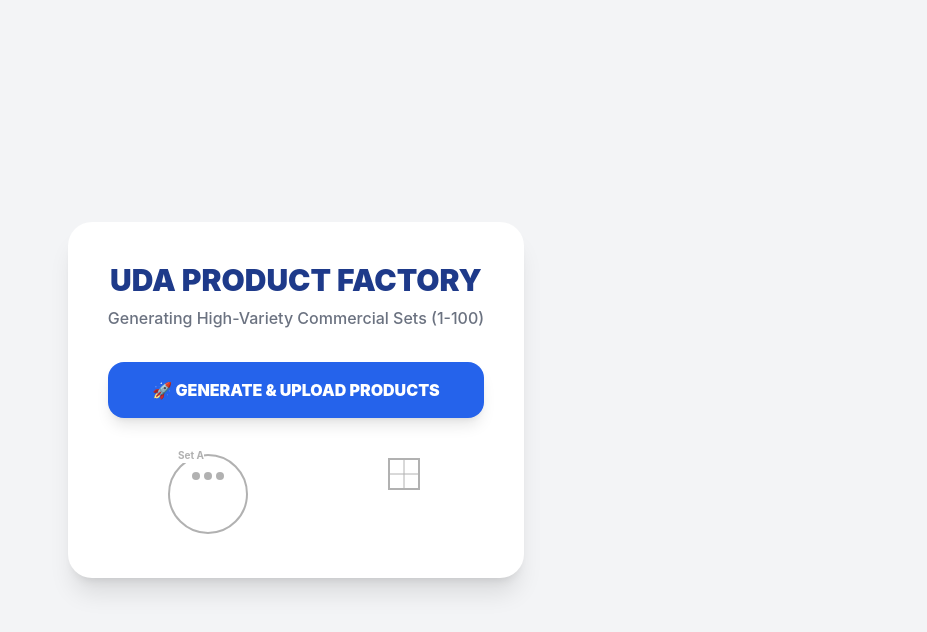
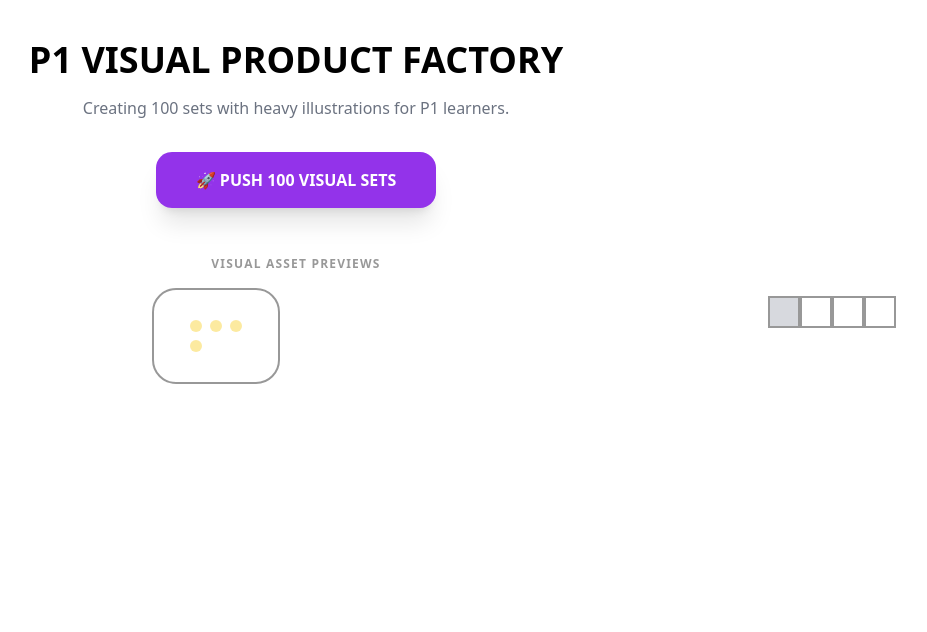
Before and after one commit to bwanking/asa, a React (Create React App) app: page / in a window 1280 px wide. Shown: the top 632 px of the page, without its empty margins (344-1271 px from the left). Built offline with nearby package versions, Linux system fonts and the light colour scheme; the HTML template or start-up script is replaced by a standard one.

Commit message:
Update App.js

```diff
--- a/src/App.js
+++ b/src/App.js
@@ -2,136 +2,111 @@ import React, { useState } from 'react';
 import { db } from './firebase';
 import { doc, setDoc } from 'firebase/firestore';
 
-
-// --- 1. DYNAMIC PREVIEW ASSETS (Satisfies Linter) ---
+// --- 1. ASSET PREVIEW (Linter Fix & Visual Test) ---
 const MathSVG = {
-  SetObjects: ({ count, name }) => (
-    <div className="flex flex-col items-center border-2 border-black p-2 my-1 rounded-full w-20 h-20 mx-auto bg-white relative">
-      <span className="absolute -top-2 left-2 font-bold bg-white text-[10px]">Set {name}</span>
-      <div className="grid grid-cols-3 gap-1 mt-2">
+  SetObjects: ({ count, itemType }) => (
+    <div className="border-2 border-black rounded-3xl p-4 w-32 h-24 flex items-center justify-center bg-white relative mx-auto">
+      <div className="grid grid-cols-3 gap-2">
         {Array.from({ length: count }).map((_, i) => (
-          <div key={i} className="w-2 h-2 bg-black rounded-full"></div>
+          <div key={i} className={`w-3 h-3 rounded-full ${itemType === 'star' ? 'bg-yellow-400' : 'bg-blue-500'}`}></div>
         ))}
       </div>
     </div>
   ),
-  Fraction: ({ total }) => (
-    <svg width="40" height="40" className="mx-auto my-1">
-      <rect x="5" y="5" width="30" height="30" stroke="black" fill="none" strokeWidth="2" />
-      <line x1="20" y1="5" x2="20" y2="35" stroke="black" />
-      {total > 2 && <line x1="5" y1="20" x2="35" y2="20" stroke="black" />}
-    </svg>
+  FractionBox: ({ shaded, total }) => (
+    <div className="flex justify-center my-2">
+      {Array.from({ length: total }).map((_, i) => (
+        <div key={i} className={`w-8 h-8 border-2 border-black ${i < shaded ? 'bg-gray-400' : 'bg-white'}`}></div>
+      ))}
+    </div>
   )
 };
 
 const App = () => {
   const [loading, setLoading] = useState(false);
-  const [progress, setProgress] = useState(0);
+  const [count, setCount] = useState(0);
 
-  const uploadHighValueSets = async () => {
+  const uploadP1VisualSets = async () => {
     setLoading(true);
-
-    // THEMES for variety - each Set will prioritize different themes
-    const themes = [
-      { name: "The Farm", items: ["cows", "goats", "hens"], prices: [2000, 5000] },
-      { name: "The Market", items: ["apples", "fish", "tomatoes"], prices: [500, 1000] },
-      { name: "Our School", items: ["pencils", "desks", "books"], prices: [200, 1500] },
-      { name: "The Kitchen", items: ["cups", "plates", "spoons"], prices: [300, 800] }
-    ];
+    const themes = ["Nature", "Home", "School", "Toys", "Animals"];
 
     for (let setId = 1; setId <= 100; setId++) {
-      let paperQuestions = [];
-      const currentTheme = themes[setId % themes.length];
+      let questions = [];
+      const theme = themes[setId % themes.length];
       const year = 1990 + setId - 1;
 
       for (let i = 1; i <= 50; i++) {
-        const seed = (setId * 50) + i;
-        const topicSelector = (i + setId) % 8; // Rolling variety
+        const seed = (setId * 100) + i;
+        const topic = i % 5;
         let q = { q: "", ans: "", options: [], artType: null, artValue: null };
 
-        switch(topicSelector) {
-          case 0: // SETS (Unique Objects)
-            const count = (seed % 4) + 3;
-            const obj = currentTheme.items[seed % 3];
-            q.q = `Draw a set of ${count} ${obj}:`;
-            q.ans = "drawing";
-            q.options = ["Correct Drawing", "Wrong Count", "Empty Set", "Numbers"];
-            q.artType = "sets";
-            q.artValue = { count, name: obj.toUpperCase() };
+        switch(topic) {
+          case 0: // VISUAL SETS
+            const memberCount = (seed % 4) + 2;
+            const item = ["balls", "stars", "trees", "cups"][seed % 4];
+            q.q = `Look at the picture. How many ${item} are in the set?`;
+            q.ans = `${memberCount}`;
+            q.options = [q.ans, `${memberCount + 1}`, "1", "9"].sort(() => Math.random() - 0.5);
+            q.artType = "set_visual";
+            q.artValue = { count: memberCount, item: item };
             break;
 
-          case 1: // FRACTIONS (Unique Shapes)
-            const den = (seed % 2 === 0) ? 2 : 4;
-            q.q = `In ${currentTheme.name}, half of the ${currentTheme.items[0]} are white. Shade the fraction:`;
-            q.ans = `1/${den}`;
-            q.options = [q.ans, "2/1", "1/10", "4/4"];
-            q.artType = "fraction";
-            q.artValue = { total: den };
+          case 1: // VISUAL FRACTIONS
+            const totalParts = (seed % 2 === 0) ? 2 : 4;
+            q.q = `What fraction of the shape is shaded?`;
+            q.ans = `1/${totalParts}`;
+            q.options = [q.ans, "2/1", "1/1", "0/4"].sort(() => Math.random() - 0.5);
+            q.artType = "fraction_visual";
+            q.artValue = { shaded: 1, total: totalParts };
             break;
 
-          case 2: // MONEY (Unique Pricing)
-            const price = currentTheme.prices[seed % 2];
-            const qty = (seed % 3) + 2;
-            q.q = `At ${currentTheme.name}, one ${currentTheme.items[1]} costs ${price} UGX. Find the cost of ${qty}:`;
-            q.ans = `${price * qty}`;
-            q.options = [q.ans, `${price}`, `${price + 100}`, "0"];
+          case 2: // ADDITION WITH PICTURES
+            const n1 = (seed % 3) + 1;
+            const n2 = (seed % 3) + 1;
+            q.q = `Count the items and add: ${n1} + ${n2} =`;
+            q.ans = `${n1 + n2}`;
+            q.options = [q.ans, `${n1 + n2 + 1}`, "0", "10"].sort(() => Math.random() - 0.5);
+            q.artType = "addition_visual";
+            q.artValue = { val1: n1, val2: n2 };
             break;
 
-          case 3: // MEASUREMENT
-            const unit = ["metres", "kilograms", "litres"][seed % 3];
-            const val1 = (seed % 20) + 10;
-            const val2 = (seed % 10) + 5;
-            q.q = `Add ${val1}${unit} to ${val2}${unit}:`;
-            q.ans = `${val1 + val2}${unit}`;
-            q.options = [q.ans, `${val1}${unit}`, `${val2}${unit}`, "100"];
-            break;
-
-          default: // WORD PROBLEMS (Themed Storytelling)
-            const n1 = 10 + (seed % 40);
-            const n2 = 2 + (seed % 8);
-            q.q = `There were ${n1} ${currentTheme.items[2]} in ${currentTheme.name}. ${n2} were broken. How many are left?`;
-            q.ans = `${n1 - n2}`;
-            q.options = [q.ans, `${n1 + n2}`, "0", "15"];
+          default: // BASIC NUMBER WORK
+            const num = (seed % 20);
+            q.q = `Which number comes after ${num}?`;
+            q.ans = `${num + 1}`;
+            q.options = [q.ans, `${num - 1}`, "21", "0"].sort(() => Math.random() - 0.5);
         }
-        q.options = q.options.sort(() => Math.random() - 0.5);
-        paperQuestions.push(q);
+        questions.push(q);
       }
 
-      await setDoc(doc(db, "UDA_EXAMS", `p3_mathematics_${year}`), {
-        metadata: {
-          class: "P3",
-          subject: "MATHEMATICS",
-          theme: currentTheme.name,
-          year: year.toString(),
-          setId: setId
-        },
-        questions: paperQuestions
+      await setDoc(doc(db, "UDA_EXAMS", `p1_mathematics_${year}`), {
+        metadata: { class: "P1", subject: "MATHEMATICS", theme, setId, year: year.toString() },
+        questions
       });
-      setProgress(setId);
+      setCount(setId);
     }
     setLoading(false);
-    alert("SUCCESS: 100 Unique Commercial Sets Uploaded!");
+    alert("100 Visual Sets Uploaded!");
   };
 
   return (
-    <div className="flex flex-col items-center justify-center min-h-screen bg-gray-100 p-6">
-      <div className="bg-white p-10 rounded-3xl shadow-xl text-center max-w-lg">
-        <h1 className="text-3xl font-black text-blue-900">UDA PRODUCT FACTORY</h1>
-        <p className="text-gray-500 mt-2 font-medium">Generating High-Variety Commercial Sets (1-100)</p>
+    <div className="p-10 text-center font-sans">
+      <h1 className="text-4xl font-black mb-4">P1 VISUAL PRODUCT FACTORY</h1>
+      <p className="mb-8 text-gray-500">Creating 100 sets with heavy illustrations for P1 learners.</p>
 
-        <div className="my-8">
-          <button
-            onClick={uploadHighValueSets}
-            disabled={loading}
-            className={`w-full py-4 rounded-2xl text-white font-black transition-all ${loading ? 'bg-gray-400' : 'bg-blue-600 hover:bg-blue-700 shadow-lg hover:scale-105'}`}
-          >
-            {loading ? `UPLOADING SET ${progress}/100...` : "🚀 GENERATE & UPLOAD PRODUCTS"}
-          </button>
-        </div>
+      <button
+        onClick={uploadP1VisualSets}
+        disabled={loading}
+        className="bg-purple-600 text-white px-10 py-4 rounded-2xl font-bold shadow-xl hover:bg-purple-700"
+      >
+        {loading ? `Uploading Set ${count}...` : "🚀 PUSH 100 VISUAL SETS"}
+      </button>
 
-        <div className="flex justify-center gap-4 opacity-30 pointer-events-none">
-          <MathSVG.SetObjects count={3} name="A" />
-          <MathSVG.Fraction total={4} />
+      <div className="mt-12 opacity-40">
+        <p className="text-xs font-bold uppercase tracking-widest">Visual Asset Previews</p>
+        <div className="flex justify-center gap-8 mt-4">
+          <MathSVG.SetObjects count={4} itemType="star" />
+          <MathSVG.FractionBox shaded={1} total={4} />
         </div>
       </div>
     </div>
```
